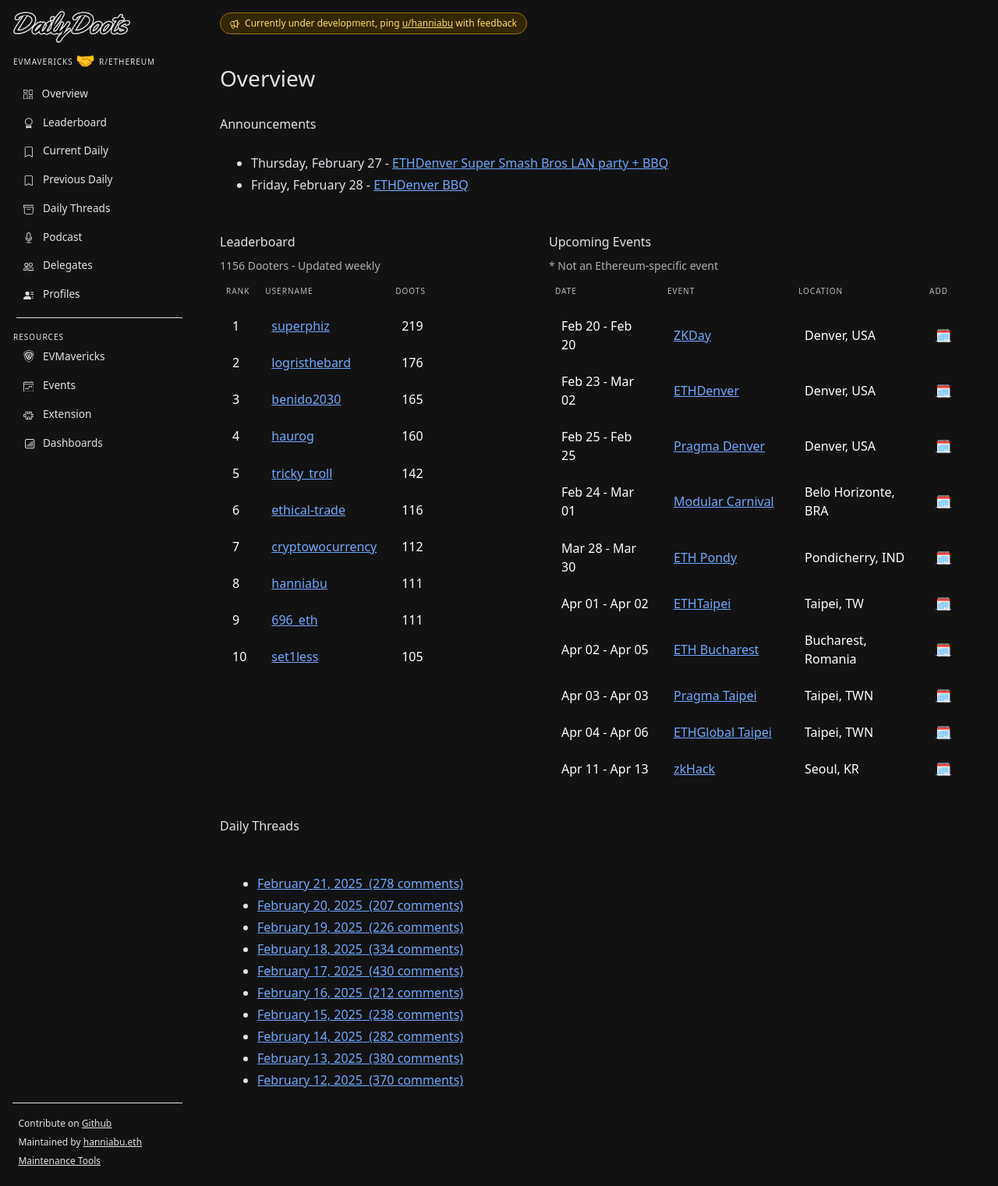
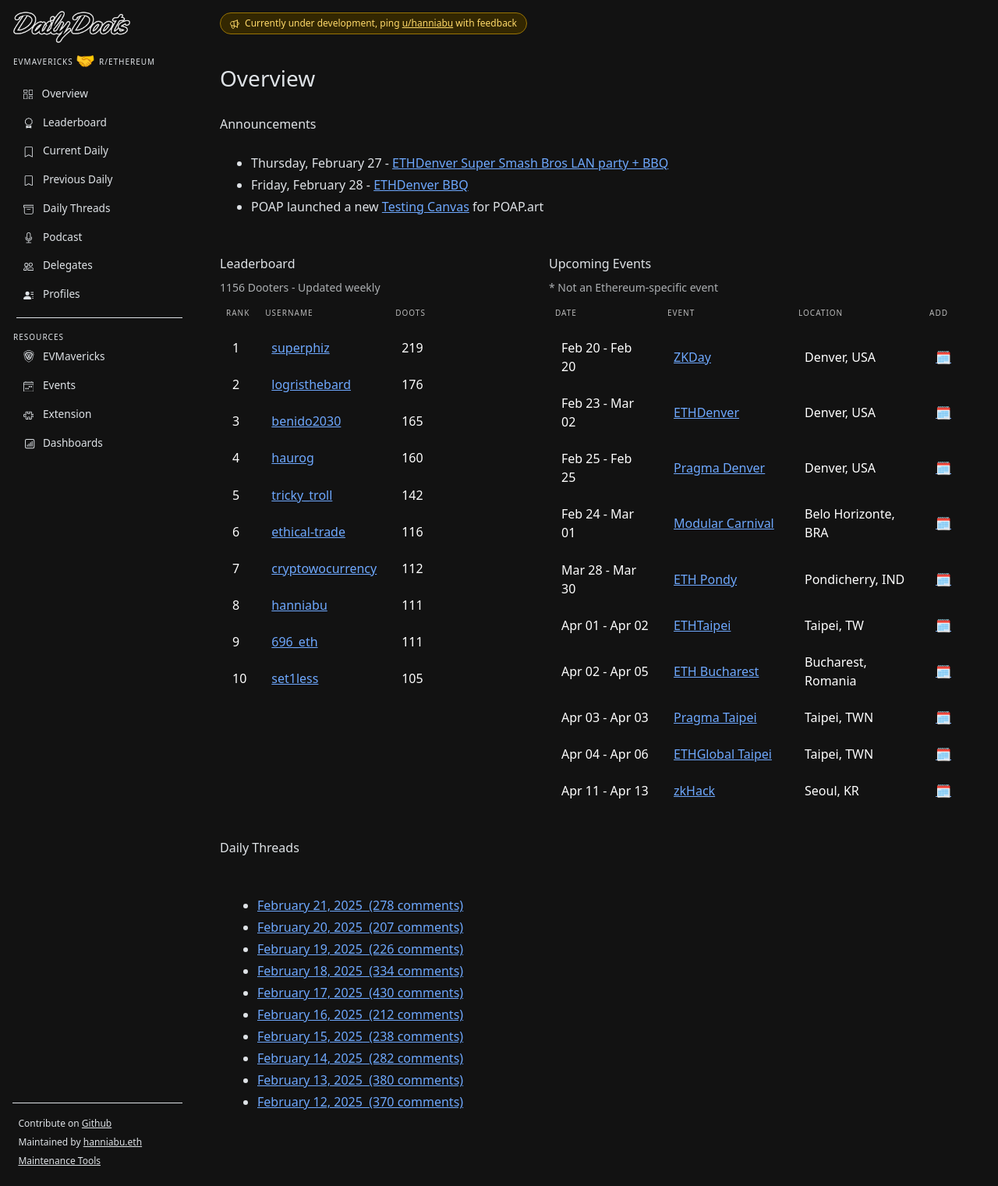
Before and after one commit to etheralpha/dailydoots-com, a Jekyll site: the page built from index.md, in a window 1280 px wide. Shown: the whole page at 78% size. Built offline with Jekyll 4.4.1, drawn with Linux system fonts in a browser that asks for light colours; some web fonts are replaced.

Commit message:
Update announcements.yml

```diff
--- a/_data/announcements.yml
+++ b/_data/announcements.yml
@@ -13,3 +13,4 @@
 # Entries are shown in the order listed
 - message: Thursday, February 27 - [ETHDenver Super Smash Bros LAN party + BBQ](https://lu.ma/ovj4jog2)
 - message: Friday, February 28 - [ETHDenver BBQ](https://lu.ma/yp2urbog)
+- message: POAP launched a new [Testing Canvas](https://sandbox.poap.art/testing-canvas-of-february-of-2025#-248.49779,35.61984@2.8734) for POAP.art
```
